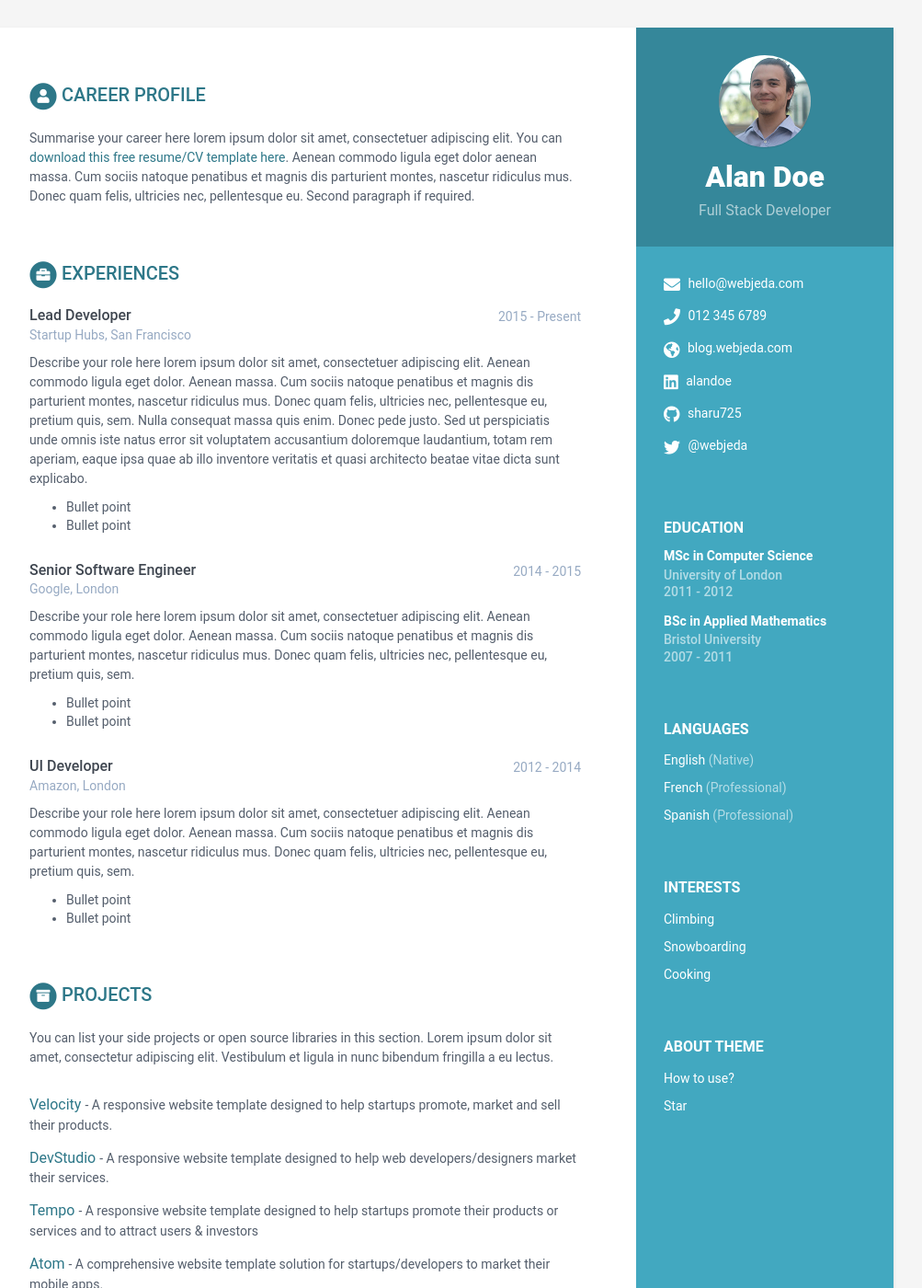
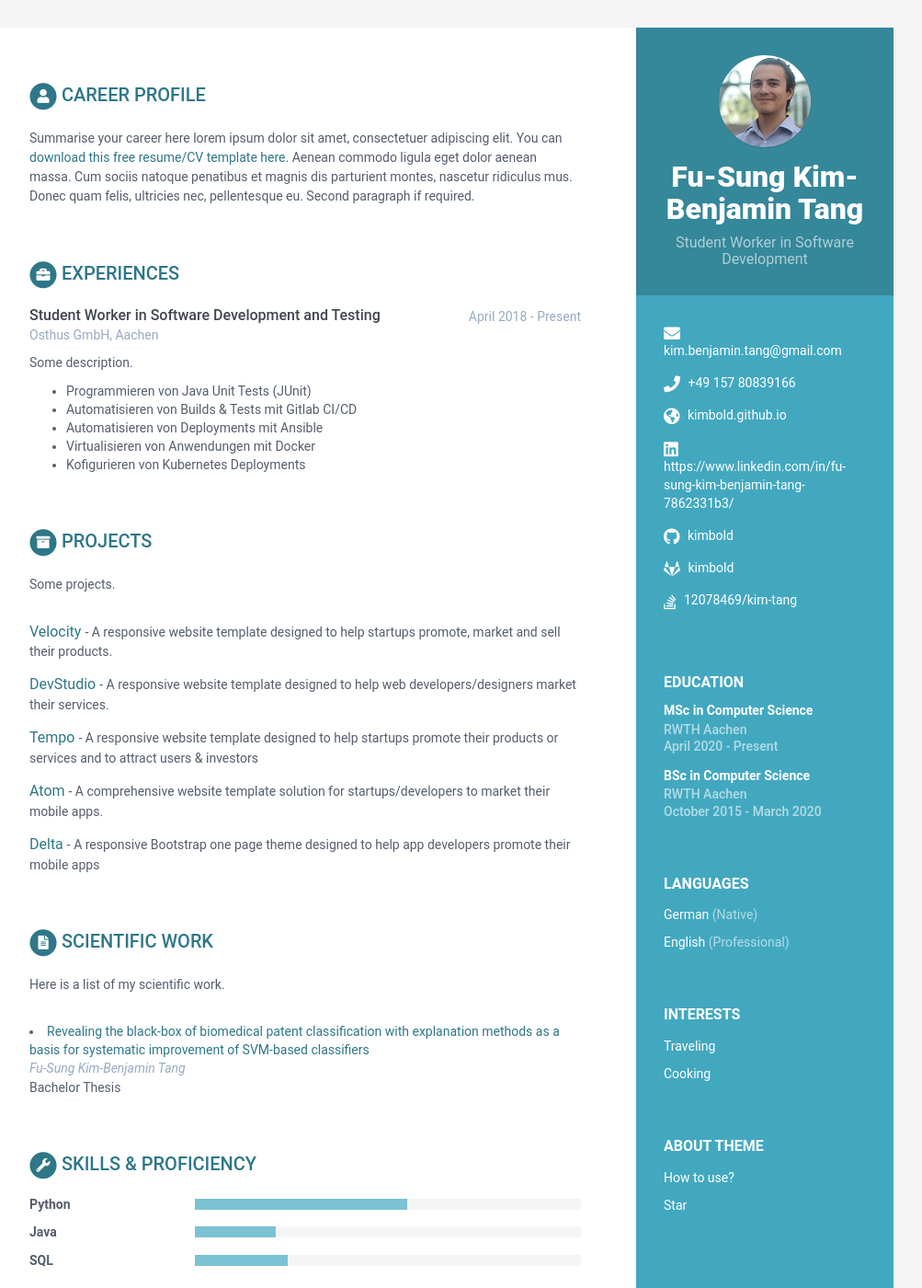
Before and after one commit to kimbold/kimbold.github.io, a Jekyll site: the page built from index.html, in a window 1280 px wide and 1400 px high. Shown: the whole window at 92% size, without its empty margins (168-1171 px from the left). Built offline with Jekyll 4.4.1, drawn with Linux system fonts in a browser that asks for light colours; some of the changed text lies outside the part shown.

Commit message:
Configured settings

```diff
--- a/_config.yml
+++ b/_config.yml
@@ -2,17 +2,11 @@
 
 # Site Settings
 title: My Resume
-url: 'http://webjeda.com'
-baseurl: '/online-cv' #change it according to your repository name
+baseurl: '' #change it according to your repository name
 description: A beautiful Jekyll theme for creating resume
 # Style will be applied only after restarting the build or serve. Just choose one of the options.
 theme_skin: blue # blue turquoise green berry orange ceramic
 chrome_mobile_color: #use hex colors (ex:#1976d2) or leave empty if you don't want a color for chrome mobile searchbar
-
-# Tracker
-analytics: UA-83979019-1
-
-
 
 # Sass/SCSS
 sass:
--- a/_data/data.yml
+++ b/_data/data.yml
@@ -7,39 +7,33 @@ sidebar:
     education: True # set to False if you want education in main section instead of in sidebar
 
     # Profile information
-    name: Alan Doe
-    tagline: Full Stack Developer
+    name: Fu-Sung Kim-Benjamin Tang
+    tagline: Student Worker in Software Development
     avatar: profile.png  #place a 100x100 picture inside /assets/images/ folder and provide the name of the file below
 
     # Sidebar links
-    email: hello@webjeda.com
-    phone: 012 345 6789
-    website: blog.webjeda.com #do not add http://
-    linkedin: alandoe
-    github: sharu725
+    email: kim.benjamin.tang@gmail.com
+    phone: +49 157 80839166
+    website: kimbold.github.io #do not add http://
+    linkedin: https://www.linkedin.com/in/fu-sung-kim-benjamin-tang-7862331b3/
+    github: kimbold
     telegram: # add your nickname without '@' sign
-    gitlab:
+    gitlab: kimbold
     bitbucket:
-    twitter: '@webjeda'
-    stack-overflow: # Number/Username, e.g. 123456/alandoe
+    twitter:
+    stack-overflow: 12078469/kim-tang # Number/Username, e.g. 123456/alandoe
     codewars:
     goodreads: # Number-Username, e.g. 123456-alandoe
 
     languages:
-      - idiom: English
+      - idiom: German
         level: Native
 
-      - idiom: French
-        level: Professional
-
-      - idiom: Spanish
+      - idiom: English
         level: Professional
 
     interests:
-      - item: Climbing
-        link:
-
-      - item: Snowboarding
+      - item: Traveling
         link:
 
       - item: Cooking
@@ -56,71 +50,29 @@ career-profile:
       Second paragraph if required.
 education:
     - degree: MSc in Computer Science
-      university: University of London
-      time: 2011 - 2012
+      university: RWTH Aachen
+      time: April 2020 - Present
+
+    - degree: BSc in Computer Science
+      university: RWTH Aachen
+      time: October 2015 - March 2020
+
+experiences:
+    - role: Student Worker in Software Development and Testing
+      time: April 2018 - Present
+      company: Osthus GmbH, Aachen
       details: |
-        Describe your study here lorem ipsum dolor sit amet, consectetuer
-        adipiscing elit. Aenean commodo ligula eget dolor. Aenean massa. Cum
-        sociis natoque penatibus et magnis dis parturient montes, nascetur
-        ridiculus mus. Donec quam felis, ultricies nec, pellentesque eu,
-        pretium quis, sem.
-          - Bullet point
-          - Bullet point
-    - degree: BSc in Applied Mathematics
-      university: Bristol University
-      time: 2007 - 2011
-      details: |
-        Describe your study here lorem ipsum dolor sit amet, consectetuer
-        adipiscing elit. Aenean commodo ligula eget dolor. Aenean massa. Cum
-        sociis natoque penatibus et magnis dis parturient montes, nascetur
-        ridiculus mus. Donec quam felis, ultricies nec, pellentesque eu,
-        pretium quis, sem.
-          - Bullet point
-          - Bullet point
-experiences:
-    - role: Lead Developer
-      time: 2015 - Present
-      company: Startup Hubs, San Francisco
-      details: |
-        Describe your role here lorem ipsum dolor sit amet, consectetuer
-        adipiscing elit. Aenean commodo ligula eget dolor. Aenean massa.
-        Cum sociis natoque penatibus et magnis dis parturient montes,
-        nascetur ridiculus mus. Donec quam felis, ultricies nec,
-        pellentesque eu, pretium quis, sem. Nulla consequat massa quis
-        enim. Donec pede justo. Sed ut perspiciatis unde omnis iste natus
-        error sit voluptatem accusantium doloremque laudantium, totam rem
-        aperiam, eaque ipsa quae ab illo inventore veritatis et quasi
-        architecto beatae vitae dicta sunt explicabo.
-          - Bullet point
-          - Bullet point
-    - role: Senior Software Engineer
-      time: 2014 - 2015
-      company: Google, London
-      details: |
-        Describe your role here lorem ipsum dolor sit amet, consectetuer
-        adipiscing elit. Aenean commodo ligula eget dolor. Aenean massa.
-        Cum sociis natoque penatibus et magnis dis parturient montes,
-        nascetur ridiculus mus. Donec quam felis, ultricies nec,
-        pellentesque eu, pretium quis, sem.
-          - Bullet point
-          - Bullet point
-    - role: UI Developer
-      time: 2012 - 2014
-      company: Amazon, London
-      details: |
-        Describe your role here lorem ipsum dolor sit amet, consectetuer
-        adipiscing elit. Aenean commodo ligula eget dolor. Aenean massa.
-        Cum sociis natoque penatibus et magnis dis parturient montes,
-        nascetur ridiculus mus. Donec quam felis, ultricies nec,
-        pellentesque eu, pretium quis, sem.
-          - Bullet point
-          - Bullet point
+        Some description.
+          - Programmieren von Java Unit Tests (JUnit)
+          - Automatisieren von Builds & Tests mit Gitlab CI/CD
+          - Automatisieren von Deployments mit Ansible
+          - Virtualisieren von Anwendungen mit Docker
+          - Kofigurieren von Kubernetes Deployments
+
 projects:
     title: Projects
     intro: >
-      You can list your side projects or open source libraries in this
-      section. Lorem ipsum dolor sit amet, consectetur adipiscing elit.
-      Vestibulum et ligula in nunc bibendum fringilla a eu lectus.
+      Some projects.
     assignments:
       - title: Velocity
         link: "#hook"
@@ -143,48 +95,27 @@ projects:
         tagline: "A responsive Bootstrap one page theme designed to help app developers promote their mobile apps"
 
 publications:
-    title: Publications
+    title: Scientific work
     intro: |
-      You can list your publications in this section. Lorem ipsum dolor sit
-      amet, consectetur adipiscing elit. Vestibulum et ligula in nunc
-      bibendum fringilla a eu lectus.
+      Here is a list of my scientific work.
     papers:
-      - title: The Art of Computer Programming
+      - title: Revealing the black-box of biomedical patent classification with explanation methods as a basis for systematic improvement of SVM-based classifiers
         link: "#"
-        authors: Donald E. Knuth
-        conference: Addison-Wesley, 1968
-
-      - title: "Genetic Programming III: Darwinian Invention &amp; Problem Solving"
-        link: "#"
-        authors: Koza, J.R., Andre, D., Bennett, F.H., Keane, M.A.
-        conference: "Morgan Kaufmann Publishers Inc., San Francisco, CA, USA, 1st edn. (1999)"
-
-      - title: A syntax directed compiler for Algol 60
-        link: "#"
-        authors: Edgar T. Irons
-        conference: "Comm. ACM 4 (1961), 51–55"
+        authors: Fu-Sung Kim-Benjamin Tang
+        conference: Bachelor Thesis
 
 skills:
     title: Skills &amp; Proficiency
 
     toolset:
-      - name: Python & Django
-        level: 98%
+      - name: Python
+        level: 55%
 
-      - name: Javascript & jQuery
-        level: 98%
+      - name: Java
+        level: 21%
 
-      - name: Angular
-        level: 98%
-
-      - name: HTML5 & CSS
-        level: 95%
-
-      - name: Ruby on Rails
-        level: 85%
-
-      - name: Sketch & Photoshop
-        level: 60%
+      - name: SQL
+        level: 24%
 
 footer: >
     Designed with <i class="fas fa-heart"></i> by <a href="http://themes.3rdwavemedia.com" target="_blank" rel="nofollow">Xiaoying Riley</a>
```
Also changed, not shown: .github/FUNDING.yml (deleted), assets/images/berry.jpg (deleted), assets/images/blue.jpg (deleted), assets/images/ceramic.jpg (deleted), assets/images/desktop.png (deleted), assets/images/green.jpg (deleted), assets/images/mobile.png (deleted), assets/images/orange.jpg (deleted), assets/images/turquoise.jpg (deleted).
